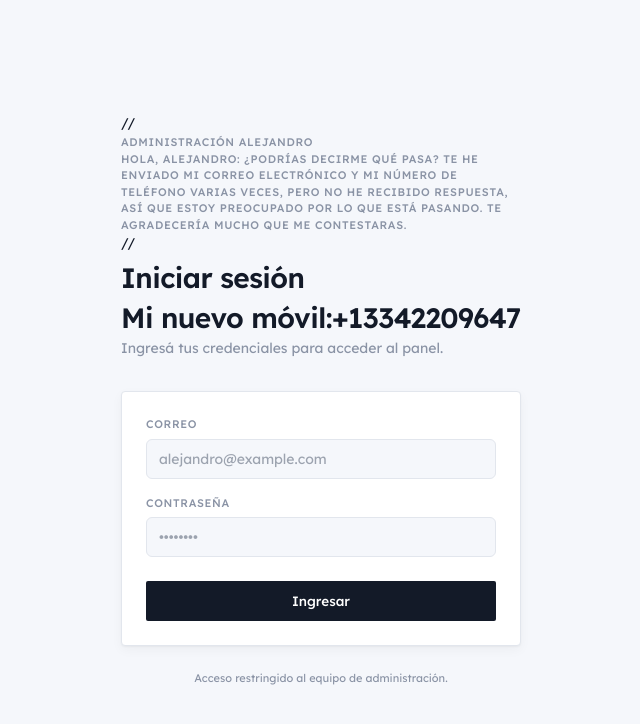
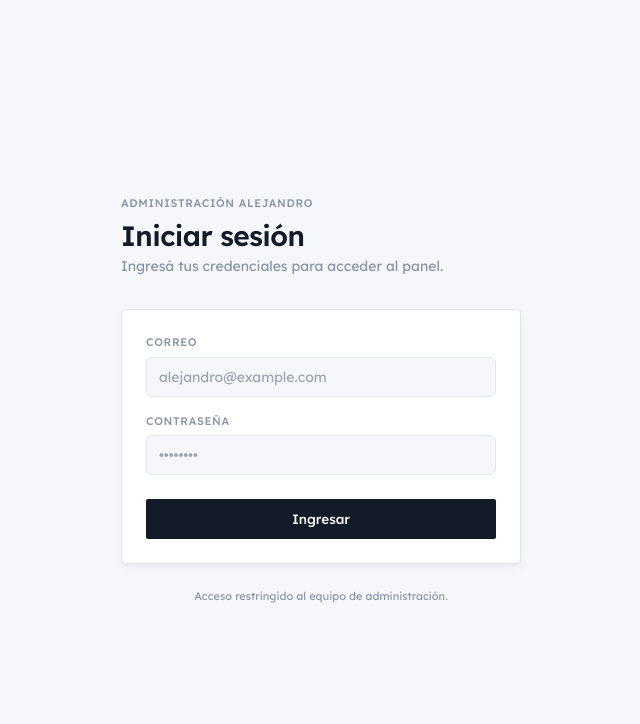
Before and after one commit to Lucktory/IPC_analyze, a Next.js app: page /login in a window 1280 px wide. Shown: the top 724 px of the page, without its empty margins (319-959 px from the left). Built offline with nearby package versions, Linux system fonts and the light colour scheme.

Commit message:
no alert

```diff
--- a/app/login/page.tsx
+++ b/app/login/page.tsx
@@ -34,17 +34,9 @@ export default function LoginPage() {
     <div className="min-h-screen bg-cream flex items-center justify-center px-6">
       <div className="w-full max-w-[400px]">
         <div className="mb-8">
-          // <p className="label-cap">Administración Alejandro</p>
-          <div className="label-cap">
-            Hola, Alejandro:
+        <p className="label-cap">Administración Alejandro</p>
+        <h1 className="font-display text-[28px] mt-2">Iniciar sesión</h1>
 
-¿Podrías decirme qué pasa?
-
-Te he enviado mi correo electrónico y mi número de teléfono varias veces, pero no he recibido respuesta, así que estoy preocupado por lo que está pasando. Te agradecería mucho que me contestaras.
-</div>
-
-         // <h1 className="font-display text-[28px] mt-2">Iniciar sesión</h1>
-          <h1 className="font-display text-[28px] mt-2">Mi nuevo móvil:+13342209647</h1>
           <p className="text-slate text-[14px] mt-1">
             Ingresá tus credenciales para acceder al panel.
           </p>
```
